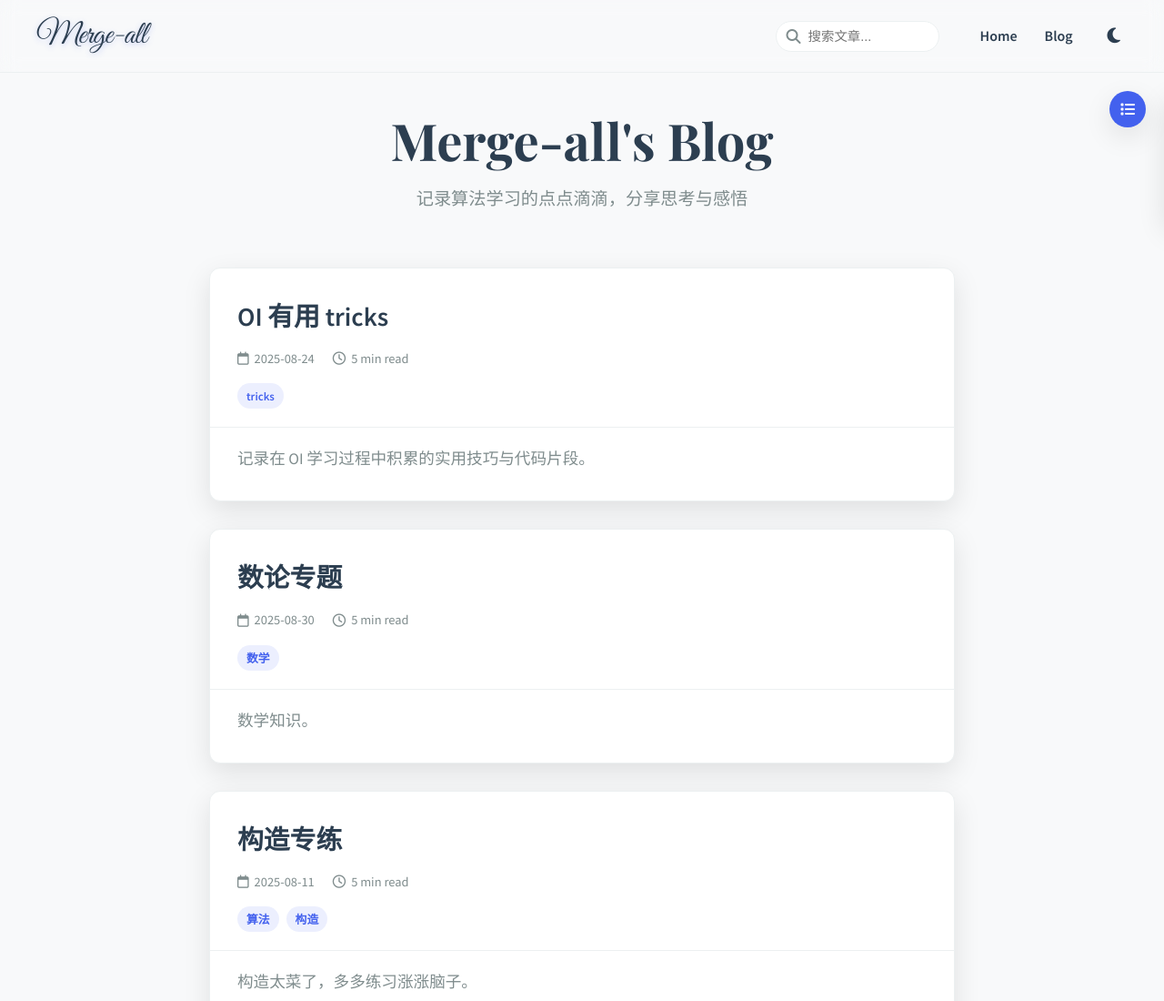
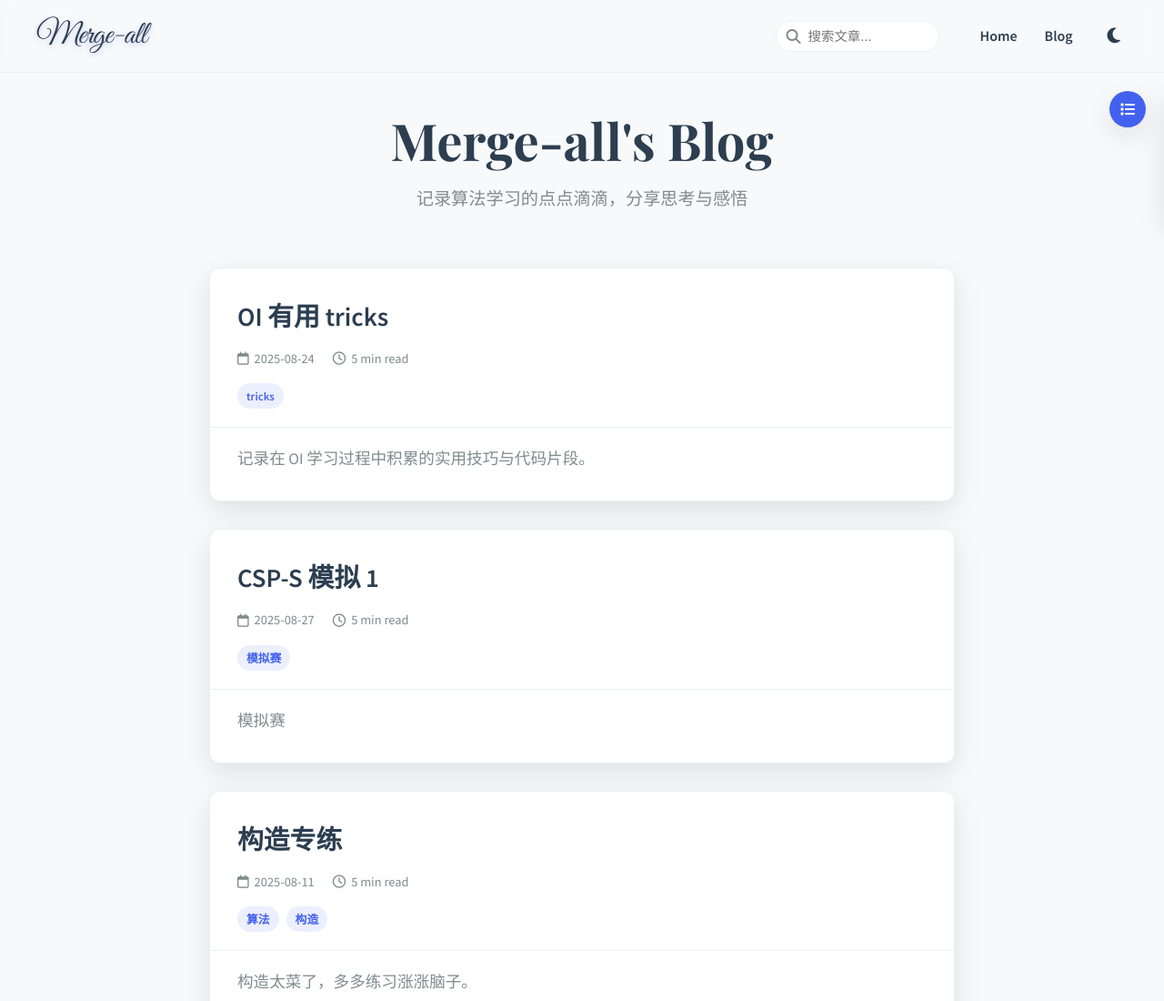
Before and after one commit to Merge-all/Merge-all.github.io, a plain HTML site: page blogs/index.html in a window 1280 px wide. Shown: the top 1100 px of the page at 91% size. Drawn offline with nearby package versions, Linux system fonts and the light colour scheme.

Commit message:
Update index.html

```diff
--- a/blogs/index.html
+++ b/blogs/index.html
@@ -526,13 +526,13 @@
 
     <article class="post" data-tags="数学">
         <div class="post-header">
-            <h2 class="post-title" onclick="loadPost('https://raw.githubusercontent.com/Merge-all/Merge-all.github.io/main/blogs/posts/2025-08-30-%E6%95%B0%E8%AE%BA.md', 1)">
-                数论专题
+            <h2 class="post-title" onclick="loadPost('https://raw.githubusercontent.com/Merge-all/Merge-all.github.io/main/blogs/posts/2025-08-27-CSP-S%E6%A8%A1%E6%8B%9F%E8%B5%9B1.md', 1)">
+                CSP-S 模拟 1
             </h2>
             <div class="post-meta">
                 <div class="post-meta-item">
                     <i class="far fa-calendar"></i>
-                    <span>2025-08-30</span>
+                    <span>2025-08-27</span>
                 </div>
                 <div class="post-meta-item">
                     <i class="far fa-clock"></i>
@@ -540,10 +540,10 @@
                 </div>
             </div>
             <div class="post-tags">
-                <span class="post-tag">数学</span>
+                <span class="post-tag">模拟赛</span>
             </div>
         </div>
-        <div class="post-excerpt">数学知识。</div>
+        <div class="post-excerpt">模拟赛</div>
     </article>
 
     <article class="post" data-tags="算法 构造">
```
